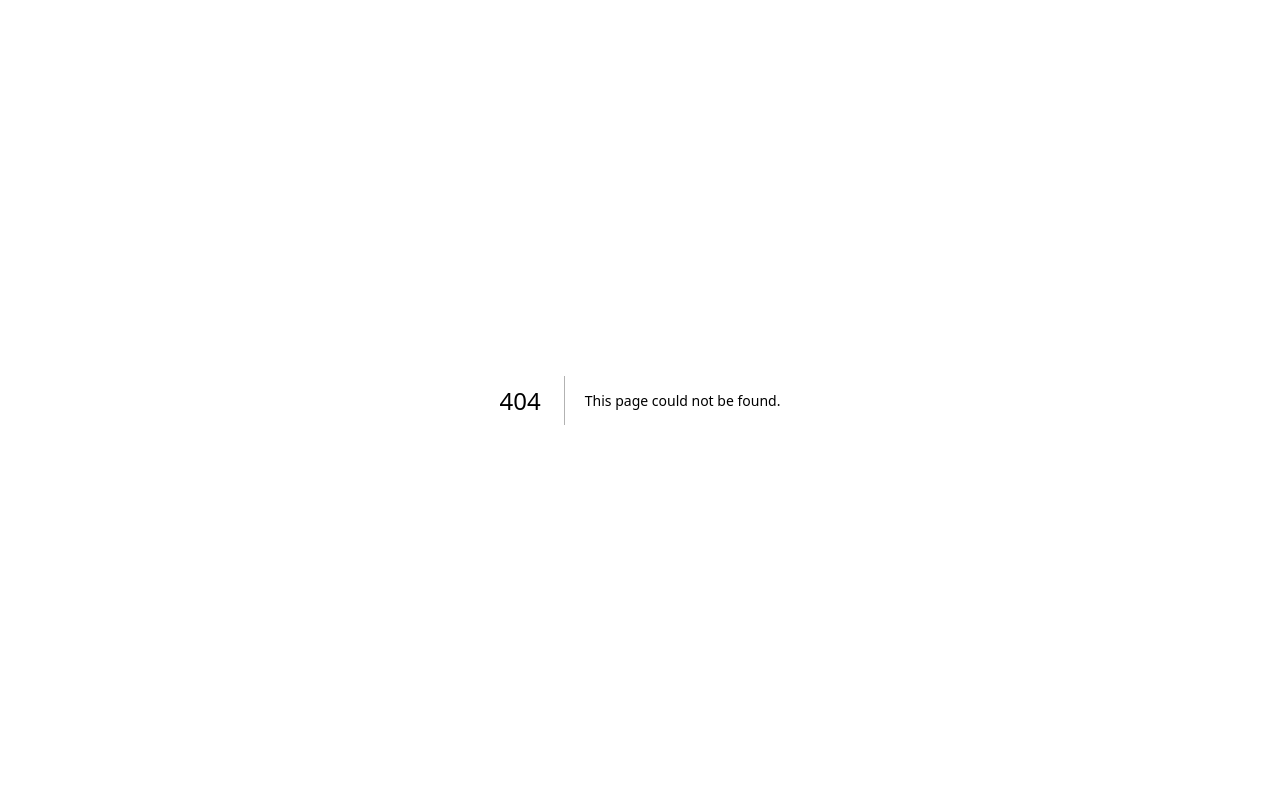
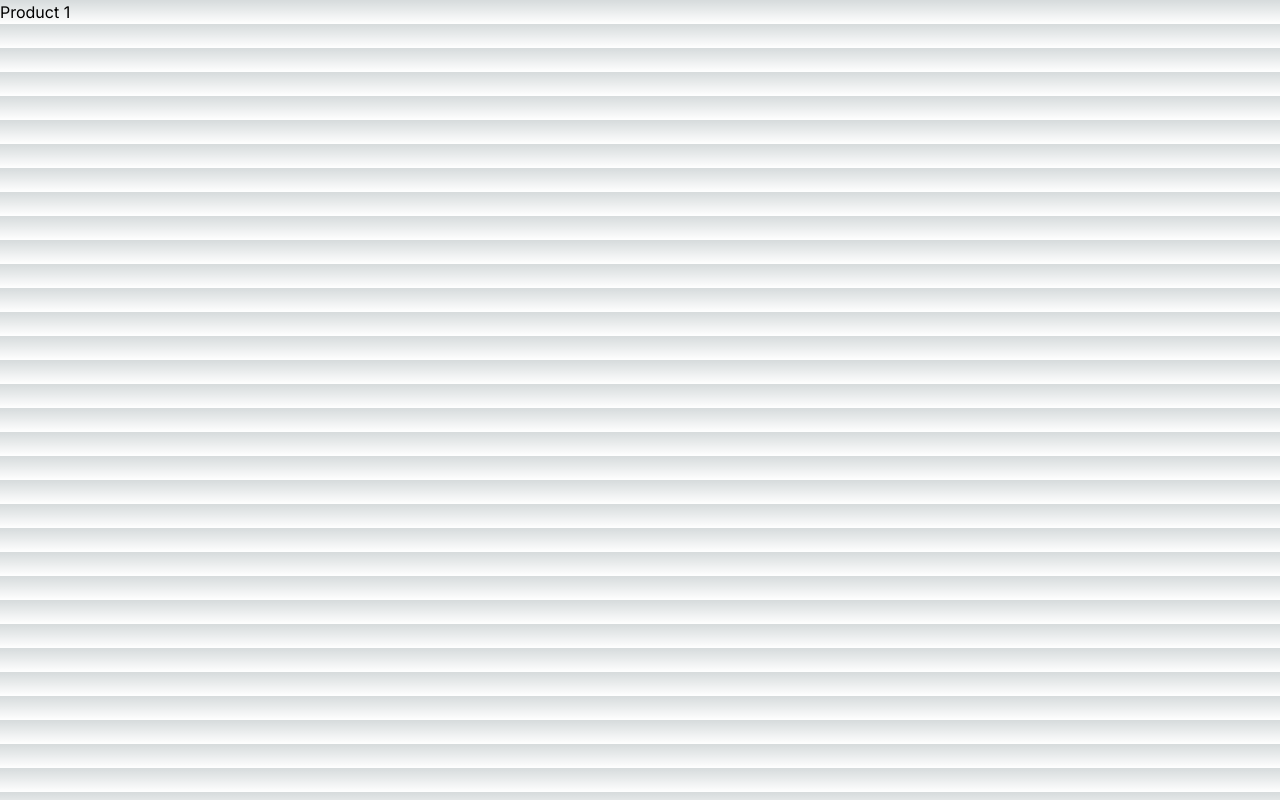
Before and after one commit to zofiagrodecka/NextOnlineShop, a Next.js app: page /products/1 in a window 1280 px wide. Before the commit this address had no page. Built offline with nearby package versions, Linux system fonts and the light colour scheme.

Commit message:
Add product page

```diff
--- /dev/null
+++ b/src/app/products/[productId]/page.tsx
@@ -0,0 +1,7 @@
+export default function ProductPage({
+  params,
+}: {
+  params: { productId: string };
+}) {
+  return <div>Product {params.productId}</div>;
+}
```
